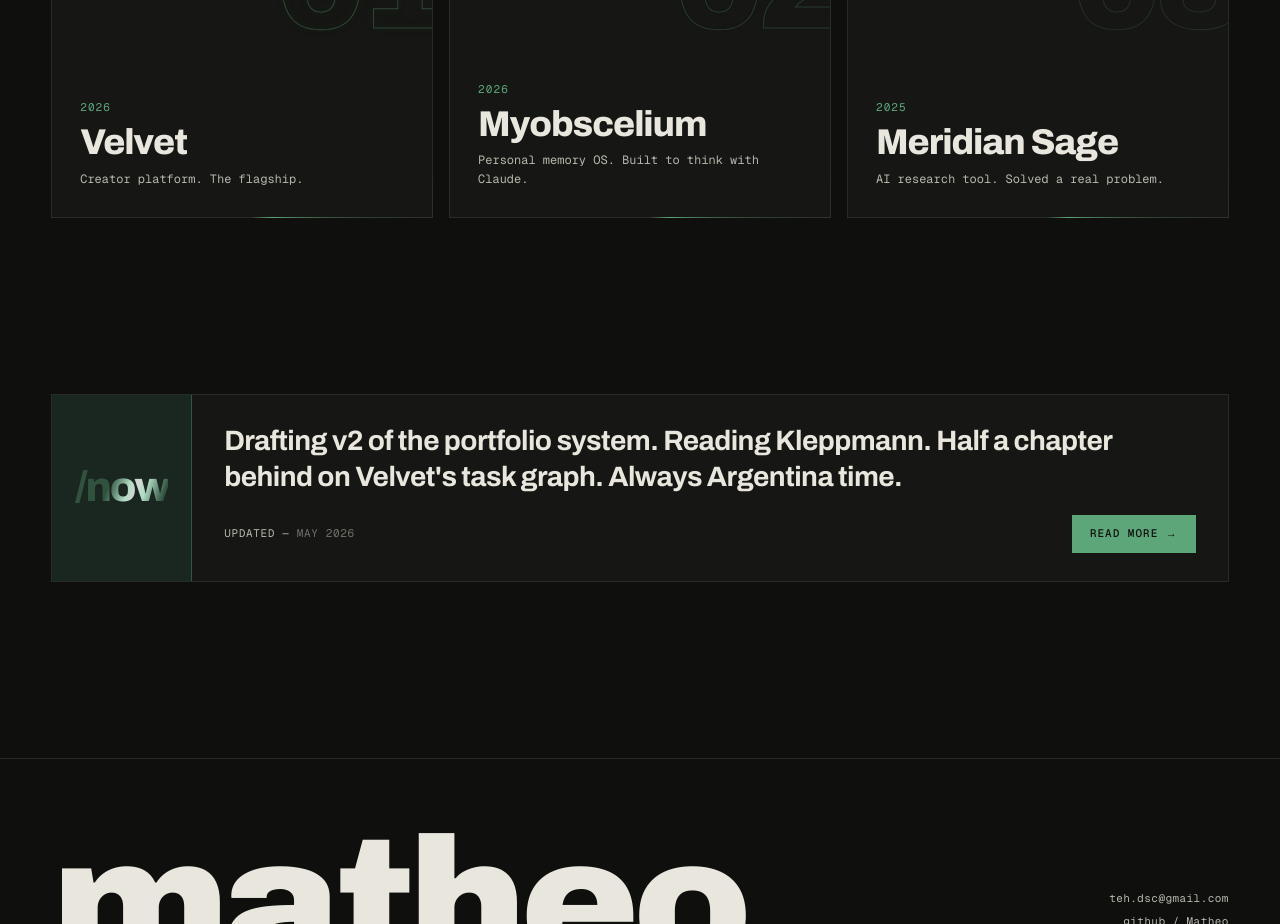
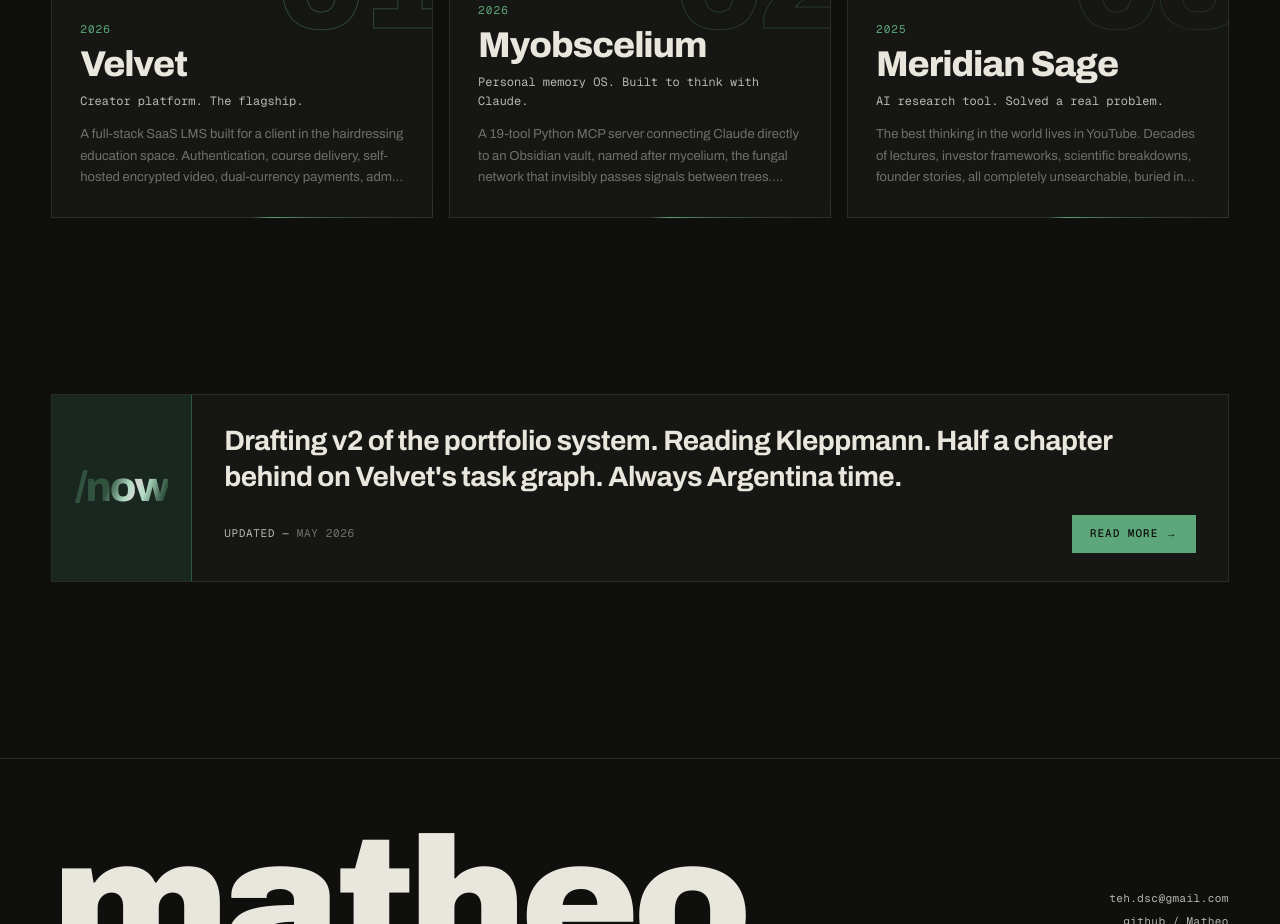
Before and after one commit to Sucu-Syndicate/silverline-portfolio, a Next.js app: page / in a window 1280 px wide. Shown: the part 1720-2644 px from the top of the page. Built offline with nearby package versions, Linux system fonts and the light colour scheme.

Commit message:
[PTASK-007] Project cards: add descriptions, 3-line clamp

```diff
--- a/app/globals.css
+++ b/app/globals.css
@@ -633,6 +633,19 @@ a { color: inherit; text-decoration: none; }
   position: relative;
   z-index: 2;
 }
+.proj-desc {
+  font-family: var(--font-structure);
+  font-size: 13px;
+  line-height: 1.65;
+  color: var(--text-dim);
+  margin: 14px 0 0;
+  display: -webkit-box;
+  -webkit-line-clamp: 3;
+  -webkit-box-orient: vertical;
+  overflow: hidden;
+  position: relative;
+  z-index: 2;
+}
 @media (prefers-reduced-motion: reduce) {
   .proj-spinner { display: none; }
   .proj-shell { background: var(--border); }
--- a/components/sections/Projects.tsx
+++ b/components/sections/Projects.tsx
@@ -10,18 +10,24 @@ const PROJECTS = [
     name: 'Velvet',
     year: '2026',
     tagline: 'Creator platform. The flagship.',
+    description:
+      'A full-stack SaaS LMS built for a client in the hairdressing education space. Authentication, course delivery, self-hosted encrypted video, dual-currency payments, admin panel, student management, analytics, progress tracking, the complete package, production-grade and actively growing. Five phases, 22 days, five months ahead of deadline. White-label architecture from day one.',
   },
   {
     num: '02',
     name: 'Myobscelium',
     year: '2026',
     tagline: 'Personal memory OS. Built to think with Claude.',
+    description:
+      'A 19-tool Python MCP server connecting Claude directly to an Obsidian vault, named after mycelium, the fungal network that invisibly passes signals between trees. Simple on paper. The real power is what it unlocks: context is the most valuable currency when working with AI, and Myobscelium gives you unlimited amounts of it, any note, any project, any depth, retrievable mid-session through a tiered system (L0/L1/L2) that loads exactly as much as needed without burning tokens. That persistent memory layer is what made larger and larger builds possible, spawned VARRO, a full dual-agent project operating system, and ultimately what let this portfolio site get built at the speed it did.',
   },
   {
     num: '03',
     name: 'Meridian Sage',
     year: '2025',
     tagline: 'AI research tool. Solved a real problem.',
+    description:
+      'The best thinking in the world lives in YouTube. Decades of lectures, investor frameworks, scientific breakdowns, founder stories, all completely unsearchable, buried in video. Meridian Sage fixes that: a full RAG pipeline that scrapes transcripts, chunks and embeds them into ChromaDB, runs hybrid BM25 + semantic retrieval with cross-encoder reranking, and feeds the results into Gemini 2.0 Flash for query expansion, grounded synthesis, and inline citations linking back to the exact timestamp. 249,000+ chunks, 80+ channels across 15 domains, running as a full Next.js + FastAPI web app. Built from zero to production in a single sprint, then scaled into something genuinely useful.',
   },
 ];
 
@@ -140,6 +146,7 @@ export default function Projects() {
                 <div className="proj-year">{p.year}</div>
                 <div className="proj-name">{p.name}</div>
                 <div className="proj-tagline">{p.tagline}</div>
+                <p className="proj-desc">{p.description}</p>
               </div>
             </div>
           </motion.div>
```
